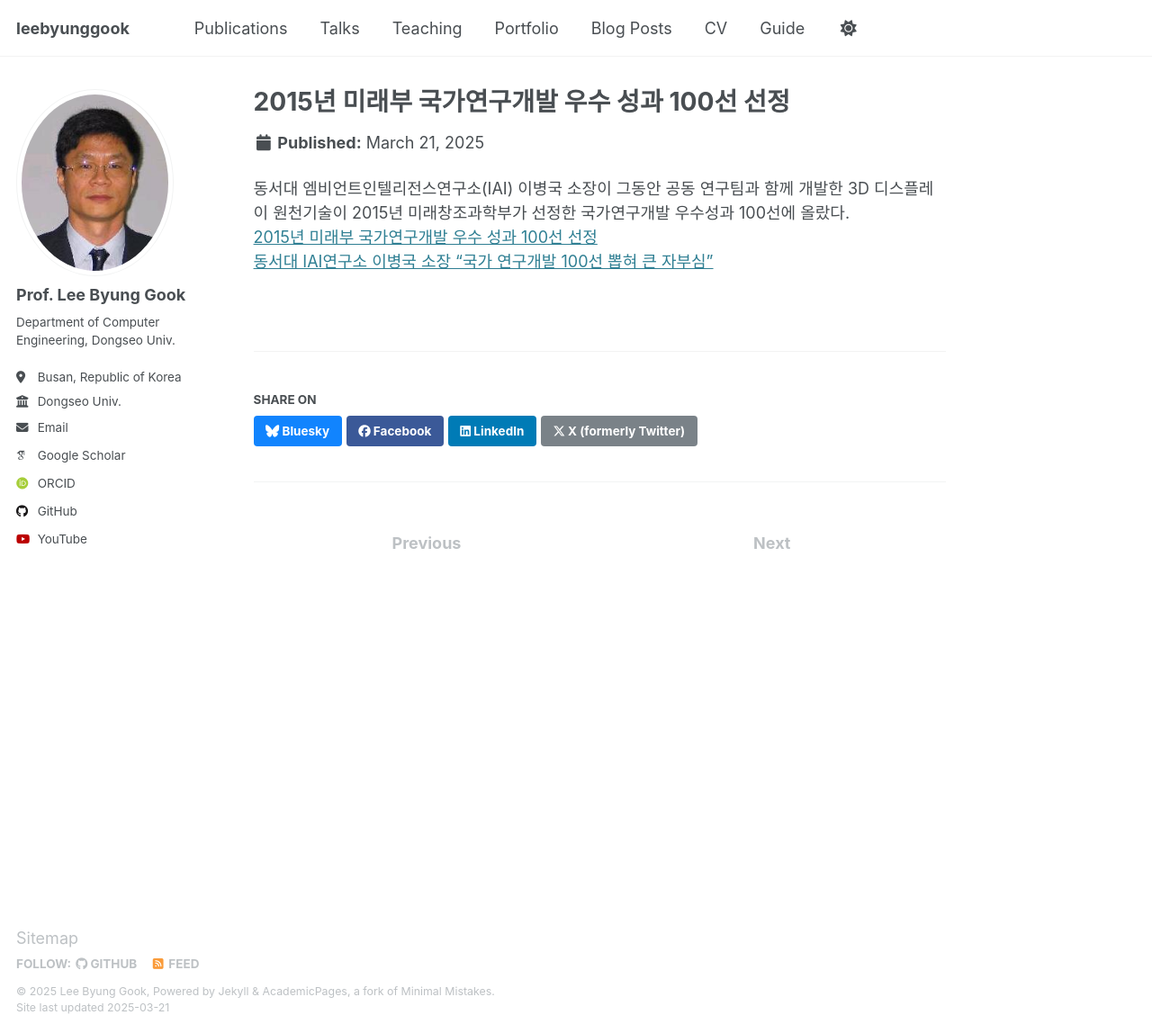
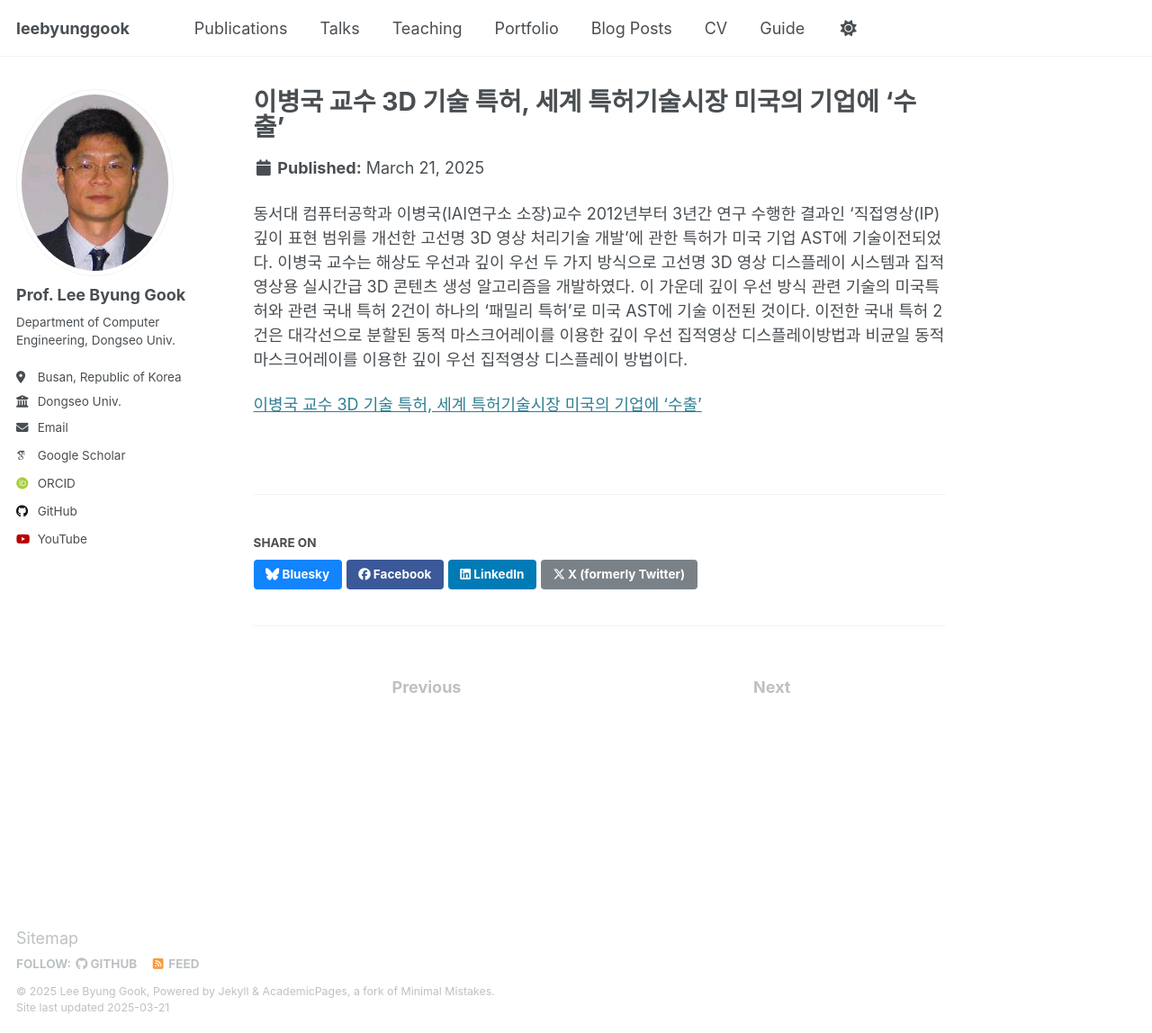
Before and after one commit to leebyunggook/leebyunggook.github.io, a Jekyll site: the page built from _portfolio/portfolio-2.md, in a window 1280 px wide and 1148 px high. Shown: the whole window at 90% size. Built offline with Jekyll 4.4.1, drawn with Linux system fonts in a browser that asks for light colours; some web fonts are replaced.

Commit message:
Update portfolio-2.md

```diff
--- a/_portfolio/portfolio-2.md
+++ b/_portfolio/portfolio-2.md
@@ -1,9 +1,9 @@
 ---
-title: "2015년 미래부 국가연구개발 우수 성과 100선 선정"
-excerpt: "동서대 엠비언트인텔리전스연구소(IAI) 이병국 소장이 그동안 공동 연구팀과 함께 개발한 3D 디스플레이 원천기술이 2015년 미래창조과학부가 선정한 국가연구개발 우수성과 100선에 올랐다.<br/><br/><img src='/images/busanilbo.jpg'>"
+title: "이병국 교수 3D 기술 특허, 세계 특허기술시장 미국의 기업에 ‘수출’"
+excerpt: "동서대 컴퓨터공학과 이병국(IAI연구소 소장)교수 2012년부터 3년간 연구 수행한 결과인 ‘직접영상(IP) 깊이 표현 범위를 개선한 고선명 3D 영상 처리기술 개발’에 관한 특허가 미국 기업 AST에 기술이전되었다."
 collection: portfolio
 ---
 
-동서대 엠비언트인텔리전스연구소(IAI) 이병국 소장이 그동안 공동 연구팀과 함께 개발한 3D 디스플레이 원천기술이 2015년 미래창조과학부가 선정한 국가연구개발 우수성과 100선에 올랐다.
-[2015년 미래부 국가연구개발 우수 성과 100선 선정](http://kowon.dongseo.ac.kr/~lbg/cagd/R1510488.pdf)
-[동서대 IAI연구소 이병국 소장 "국가 연구개발 100선 뽑혀 큰 자부심"](https://www.busan.com/view/busan/view.php?code=20160101000082)
+동서대 컴퓨터공학과 이병국(IAI연구소 소장)교수 2012년부터 3년간 연구 수행한 결과인 ‘직접영상(IP) 깊이 표현 범위를 개선한 고선명 3D 영상 처리기술 개발’에 관한 특허가 미국 기업 AST에 기술이전되었다. 이병국 교수는 해상도 우선과 깊이 우선 두 가지 방식으로 고선명 3D 영상 디스플레이 시스템과 집적 영상용 실시간급 3D 콘텐츠 생성 알고리즘을 개발하였다. 이 가운데 깊이 우선 방식 관련 기술의 미국특허와 관련 국내 특허 2건이 하나의 ‘패밀리 특허’로 미국 AST에 기술 이전된 것이다. 이전한 국내 특허 2건은 대각선으로 분할된 동적 마스크어레이를 이용한 깊이 우선 집적영상 디스플레이방법과 비균일 동적 마스크어레이를 이용한 깊이 우선 집적영상 디스플레이 방법이다.
+
+[이병국 교수 3D 기술 특허, 세계 특허기술시장 미국의 기업에 ‘수출’](https://uni.dongseo.ac.kr/computereng/index.php?pCode=MN4000018&mode=view&idx=785)
```
